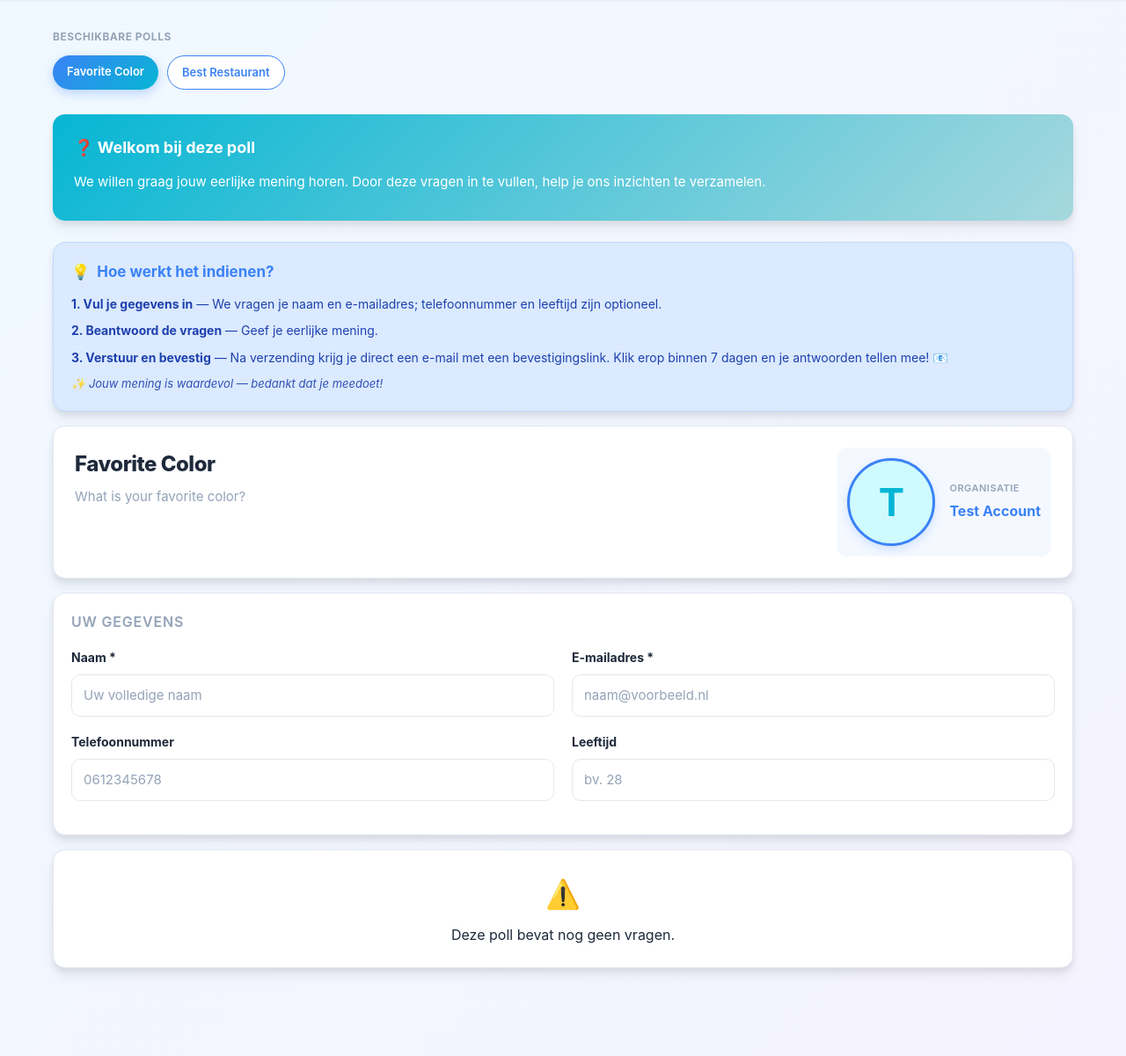
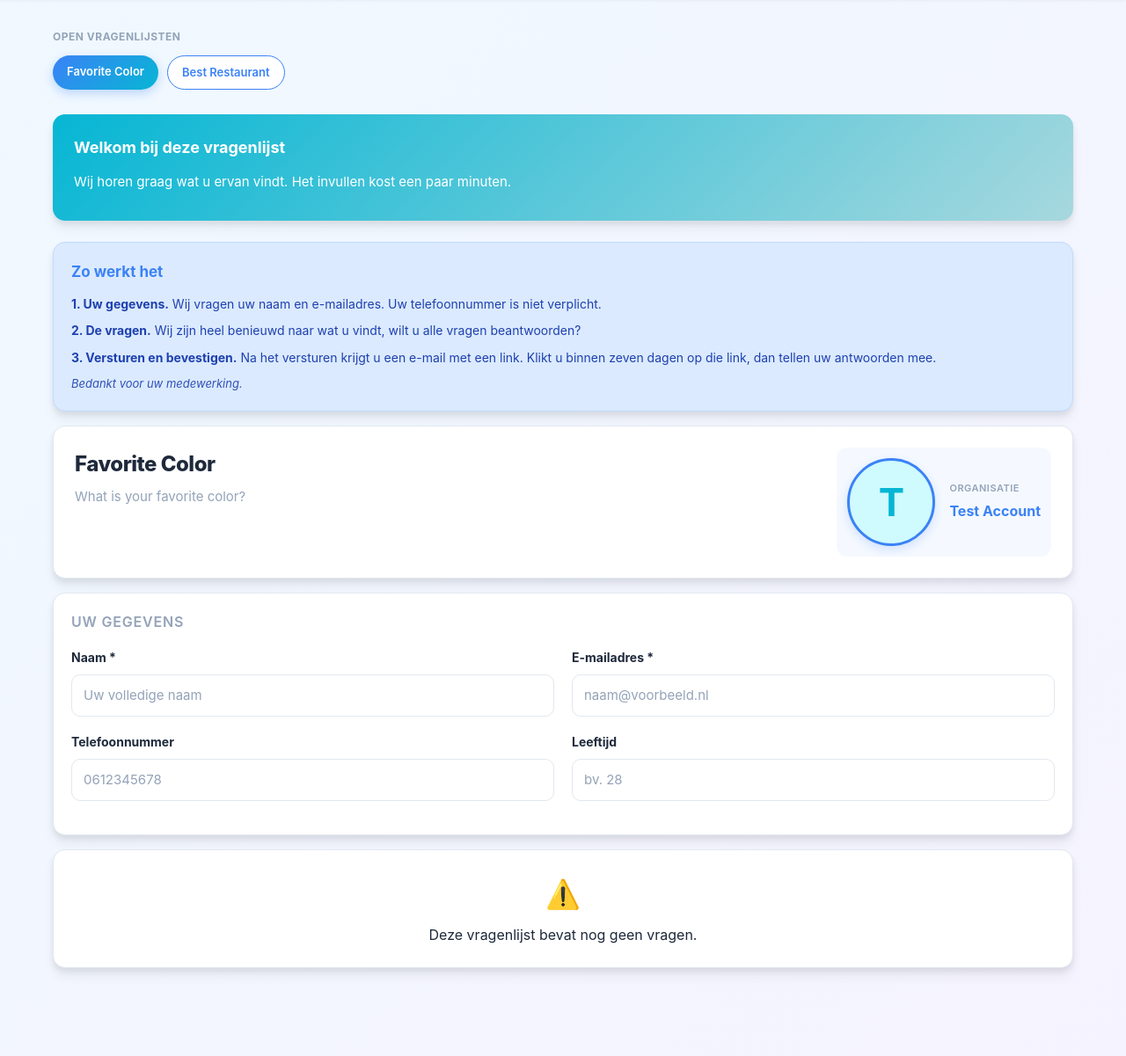
Before and after one commit to elementa-ermelo/Polls-Elementa, a Laravel app: page /polls/1 in a window 1280 px wide. Shown: the part 60-1261 px from the top of the page at 88% size. Run offline with Laravel 12, Linux system fonts and the light colour scheme; data comes from the database, SQL or seed files in the repository; data that the repository does not hold is empty.

Commit message:
Polls: teksten voor respondenten in u-vorm, rijen met alleen cijfers (ook 0-10) compact
Co-Authored-By: Claude Opus 5.5 <noreply@anthropic.com>

```diff
--- a/app/Http/Controllers/Public/PollController.php
+++ b/app/Http/Controllers/Public/PollController.php
@@ -70,7 +70,7 @@ class PollController extends Controller
         }
 
         if (! $poll->isOpen()) {
-            return back()->with('error', 'Deze poll is gesloten.');
+            return back()->with('error', 'Deze vragenlijst is gesloten.');
         }
 
         // Check access code if poll has one
@@ -83,7 +83,7 @@ class PollController extends Controller
 
         $questions = $poll->questions()->get();
         if ($questions->isEmpty()) {
-            return back()->with('error', 'Deze poll bevat geen vragen.');
+            return back()->with('error', 'Deze vragenlijst bevat geen vragen.');
         }
 
         $respondentName = $request->string('respondent_name')->toString();
@@ -175,20 +175,20 @@ class PollController extends Controller
                 'poll_id' => $poll->id,
                 'email' => $email,
             ]);
-            return back()->with('error', 'Je antwoorden konden niet worden opgeslagen. Probeer het nog een keer.')->withInput();
+            return back()->with('error', 'Uw antwoorden zijn niet opgeslagen. Probeert u het nog een keer.')->withInput();
         }
 
         if (! $needsConfirm) {
             return redirect()->route('polls.show', $poll)
-                ->with('success', '✓ Bedankt! Je antwoorden zijn opgeslagen.');
+                ->with('success', 'Bedankt. Uw antwoorden zijn opgeslagen.');
         }
 
         // Stem is opgeslagen — mail apart versturen
         try {
             $confirmUrl = route('polls.confirm', $token);
-            $message = "Hallo {$respondentName},\n\n";
-            $message .= "Bedankt voor het invullen van de poll '{$poll->title}'.\n\n";
-            $message .= "Bevestig je stem via deze link:\n";
+            $message = "Beste {$respondentName},\n\n";
+            $message .= "Bedankt voor het invullen van de vragenlijst '{$poll->title}'.\n\n";
+            $message .= "Uw antwoorden tellen mee zodra u ze bevestigt via deze link:\n";
             $message .= $confirmUrl . "\n\n";
             $message .= "Deze link is 7 dagen geldig.\n\n";
             $message .= "Met vriendelijke groeten,\n";
@@ -196,7 +196,7 @@ class PollController extends Controller
 
             Mail::raw($message, function ($m) use ($email, $respondentName, $poll) {
                 $m->to($email, $respondentName)
-                  ->subject("⏳ Bevestig je stem: {$poll->title}");
+                  ->subject("Bevestig uw antwoorden: {$poll->title}");
             });
 
             \Log::info("Bevestigingsmail verzonden", [
@@ -206,7 +206,7 @@ class PollController extends Controller
             ]);
 
             return redirect()->route('polls.show', $poll)
-                ->with('success', '✓ Je stem is opgeslagen! Check je mailbox voor de bevestigingslink.');
+                ->with('success', 'Uw antwoorden zijn opgeslagen. U krijgt een e-mail met een bevestigingslink. Ziet u die niet, kijk dan ook bij de ongewenste e-mail.');
         } catch (Throwable $e) {
             \Log::error("Mail verzenden mislukt: {$e->getMessage()}", [
                 'email' => $email,
@@ -214,7 +214,7 @@ class PollController extends Controller
             ]);
 
             return redirect()->route('polls.show', $poll)
-                ->with('success', '✓ Je stem is opgeslagen, maar de bevestigingsmail kon niet worden verzonden. Neem contact op met de organisator.');
+                ->with('success', 'Uw antwoorden zijn opgeslagen. De bevestigingsmail is niet verstuurd. Neemt u contact op met de organisator.');
         }
     }
 
@@ -223,17 +223,17 @@ class PollController extends Controller
         $vote = Vote::query()->where('confirmation_token', $token)->first();
 
         if (! $vote) {
-            return redirect()->route('polls.index')->with('error', 'Ongeldige of verlopen bevestigingslink.');
+            return redirect()->route('polls.index')->with('error', 'Deze bevestigingslink werkt niet of is verlopen.');
         }
 
         if ($vote->confirmation_sent_at && \Illuminate\Support\Carbon::parse($vote->confirmation_sent_at)->lt(now()->subDays(7))) {
-            return redirect()->route('polls.index')->with('error', 'Deze bevestigingslink is verlopen. Vul de vragenlijst opnieuw in om een nieuwe link te krijgen.');
+            return redirect()->route('polls.index')->with('error', 'Deze bevestigingslink is verlopen. Vult u de vragenlijst opnieuw in, dan krijgt u een nieuwe link.');
         }
 
         $poll = $vote->poll;
 
         if (! $poll || ! $poll->isOpen()) {
-            return redirect()->route('polls.index')->with('error', 'De poll is gesloten; bevestigen is niet meer mogelijk.');
+            return redirect()->route('polls.index')->with('error', 'De vragenlijst is gesloten. Bevestigen kan niet meer.');
         }
 
         // Confirm all votes for this poll+email (they all share the same respondent)
@@ -245,7 +245,7 @@ class PollController extends Controller
                 'confirmation_token' => null,
             ]);
 
-        return redirect()->route('polls.show', $poll)->with('success', 'Je stem is bevestigd en verwerkt.');
+        return redirect()->route('polls.show', $poll)->with('success', 'Uw antwoorden zijn bevestigd en tellen mee.');
     }
 
     public function verifyAccessCode(Poll $poll): RedirectResponse
@@ -253,7 +253,7 @@ class PollController extends Controller
         $code = strtoupper(str_replace(' ', '', request()->string('access_code')->toString()));
 
         if ($code !== $poll->access_code) {
-            return back()->with('error', 'Ongeldige toegangscode.');
+            return back()->with('error', 'Deze toegangscode is niet goed.');
         }
 
         session(["poll_access_{$poll->id}" => $code]);
--- a/resources/views/polls/show.blade.php
+++ b/resources/views/polls/show.blade.php
@@ -5,7 +5,7 @@
     {{-- Poll switcher --}}
     @if($allPolls->count() > 1)
     <div style="margin-bottom: 28px;">
-        <p style="margin: 0 0 12px; font-size: 12px; color: var(--muted); font-weight: 700; text-transform: uppercase; letter-spacing: 0.5px;">Beschikbare Polls</p>
+        <p style="margin: 0 0 12px; font-size: 12px; color: var(--muted); font-weight: 700; text-transform: uppercase; letter-spacing: 0.5px;">Open vragenlijsten</p>
         <div style="display: flex; gap: 10px; flex-wrap: wrap;">
             @foreach($allPolls as $p)
                 <a href="{{ route('polls.show', $p) }}"
@@ -24,35 +24,35 @@
 
     {{-- Introductie --}}
     <div class="card" style="margin-bottom:24px; padding:24px; background:linear-gradient(135deg, var(--accent) 0%, #a7d8de 100%); color:#fff; border:none;">
-        <h2 style="margin:0 0 12px; font-size:18px; font-weight:700; color:#fff;">❓ Welkom bij deze poll</h2>
+        <h2 style="margin:0 0 12px; font-size:18px; font-weight:700; color:#fff;">Welkom bij deze vragenlijst</h2>
         <p style="margin:0 0 8px; line-height:1.6; font-size:15px; color:#fff;">
-            We willen graag jouw eerlijke mening horen. Door deze vragen in te vullen, help je ons inzichten te verzamelen.
+            Wij horen graag wat u ervan vindt. Het invullen kost een paar minuten.
         </p>
     </div>
 
     {{-- Info over het proces --}}
     <div class="card" style="margin-bottom:16px; padding:20px; background:#dbeafe; border:1px solid #bfdbfe;">
         <h3 style="margin:0 0 12px; color:var(--primary); display:flex; align-items:center; gap:8px;">
-            <span>💡</span> Hoe werkt het indienen?
+            Zo werkt het
         </h3>
         <p style="margin:0 0 8px; color:#1e40af; font-size:14px; line-height:1.6;">
-            <strong>1. Vul je gegevens in</strong> — We vragen je naam en e-mailadres; telefoonnummer en leeftijd zijn optioneel.
+            <strong>1. Uw gegevens.</strong> Wij vragen uw naam en e-mailadres. Uw telefoonnummer is niet verplicht.
         </p>
         <p style="margin:0 0 8px; color:#1e40af; font-size:14px; line-height:1.6;">
-            <strong>2. Beantwoord de vragen</strong> — Geef je eerlijke mening.
+            <strong>2. De vragen.</strong> Wij zijn heel benieuwd naar wat u vindt, wilt u alle vragen beantwoorden?
         </p>
         @if($poll->requires_confirmation)
         <p style="margin:0 0 8px; color:#1e40af; font-size:14px; line-height:1.6;">
-            <strong>3. Verstuur en bevestig</strong> — Na verzending krijg je direct een e-mail met een bevestigingslink.
-            Klik erop binnen 7 dagen en je antwoorden tellen mee! 📧
+            <strong>3. Versturen en bevestigen.</strong> Na het versturen krijgt u een e-mail met een link.
+            Klikt u binnen zeven dagen op die link, dan tellen uw antwoorden mee.
         </p>
         @else
         <p style="margin:0 0 8px; color:#1e40af; font-size:14px; line-height:1.6;">
-            <strong>3. Verstuur</strong> — Je antwoorden tellen direct mee.
+            <strong>3. Versturen.</strong> Uw antwoorden tellen direct mee.
         </p>
         @endif
         <p style="margin:0; color:#1e40af; font-size:13px; opacity:0.9; font-style:italic;">
-            ✨ Jouw mening is waardevol — bedankt dat je meedoet!
+            Bedankt voor uw medewerking.
         </p>
     </div>
 
@@ -95,8 +95,8 @@
     @if($needsAccessCode)
         {{-- Access Code Form --}}
         <div class="card" style="margin-bottom:16px; padding:20px; background:#fef3c7; border:2px solid #fbbf24;">
-            <h2 style="margin:0 0 12px; font-size:16px; color:#92400e; font-weight:600;">🔐 Toegangscode vereist</h2>
-            <p style="margin:0 0 16px; color:#b45309; font-size:14px;">Deze poll is beveiligd. Voer de toegangscode in om deel te nemen.</p>
+            <h2 style="margin:0 0 12px; font-size:16px; color:#92400e; font-weight:600;">Toegangscode</h2>
+            <p style="margin:0 0 16px; color:#b45309; font-size:14px;">Voor deze vragenlijst heeft u een toegangscode nodig. Vul de code in om te beginnen.</p>
 
             @if($errors->has('error'))
                 <div style="padding:12px; background:#fee2e2; border:1px solid #fecaca; border-radius:8px; margin-bottom:12px; color:#991b1b; font-size:14px;">
@@ -106,10 +106,10 @@
 
             <form method="post" action="{{ route('polls.verify-access-code', $poll) }}" style="display:flex; gap:8px;">
                 @csrf
-                <input type="text" name="access_code" placeholder="Voer code in..."
+                <input type="text" name="access_code" placeholder="Code"
                     style="flex:1; padding:10px 12px; border:1px solid #fbbf24; border-radius:6px; font-size:14px; text-transform:uppercase;"
                     required autofocus>
-                <button type="submit" class="btn btn-primary" style="padding:10px 20px; white-space:nowrap;">Verifiëren</button>
+                <button type="submit" class="btn btn-primary" style="padding:10px 20px; white-space:nowrap;">Verder</button>
             </form>
         </div>
     @elseif($poll->isOpen())
@@ -194,8 +194,8 @@
                         </div>
 
                     @else
-                        @php($isScore = $question->type === \App\Support\PollType::SCORE_1_10)
-                        <div class="choice-grid{{ $isScore ? ' choice-grid--score' : '' }}">
+                        @php($isScore = $question->options->isNotEmpty() && $question->options->every(fn ($o) => ctype_digit((string) $o->label)))
+                        <div class="choice-grid{{ $isScore ? ' choice-grid--score' : '' }}"@if($isScore) style="--n: {{ $question->options->count() }};"@endif>
                             @if($question->options && $question->options->count() > 0)
                                 @foreach($question->options as $option)
                                     @php($oid = 'q'.$question->id.'_o'.$option->id)
@@ -210,7 +210,7 @@
                                 <p style="color:var(--muted); font-size:14px;">Geen antwoordopties beschikbaar.</p>
                             @endif
                         </div>
-                        @if($isScore)
+                        @if($question->type === \App\Support\PollType::SCORE_1_10)
                             <div class="score-hint"><span>1 = heel slecht</span><span>10 = uitstekend</span></div>
                         @endif
                     @endif
@@ -225,20 +225,20 @@
                 <div class="card" style="padding:20px; text-align:center;">
                     <p style="margin:0 0 14px; color:var(--muted); font-size:14px;">
                         @if($poll->requires_confirmation)
-                            Na het versturen ontvangt u een bevestigingsmail om uw antwoorden te bevestigen.
+                            Na het versturen ontvangt u een e-mail. Klik op de link in die mail om uw antwoorden te bevestigen.
                         @else
                             U kunt de lijst één keer per e-mailadres invullen.
                         @endif
                     </p>
                     <button type="submit" class="btn btn-primary"
                             style="padding:12px 40px; font-size:16px; border-radius:10px; width:100%; max-width:360px;">
-                        Verstuur mijn antwoorden →
+                        Antwoorden versturen
                     </button>
                 </div>
             @else
                 <div class="card" style="padding:24px; text-align:center;">
                     <p style="font-size:32px; margin:0 0 8px;">⚠️</p>
-                    <p style="margin:0; font-size:16px;">Deze poll bevat nog geen vragen.</p>
+                    <p style="margin:0; font-size:16px;">Deze vragenlijst bevat nog geen vragen.</p>
                 </div>
             @endif
         </form>
@@ -246,13 +246,13 @@
     @elseif($poll->opens_at && now()->lt($poll->opens_at))
         <div class="card" style="padding:24px; text-align:center;">
             <p style="font-size:32px; margin:0 0 8px;">📅</p>
-            <p style="margin:0; font-size:16px;">Deze poll is nog niet open.<br>
+            <p style="margin:0; font-size:16px;">Deze vragenlijst is nog niet open.<br>
             <strong>Start op {{ $poll->opens_at->format('d-m-Y \o\m H:i') }}</strong></p>
         </div>
     @else
         <div class="card" style="padding:24px; text-align:center;">
             <p style="font-size:32px; margin:0 0 8px;">🔒</p>
-            <p style="margin:0; font-size:16px;">Deze poll is gesloten. Bedankt voor uw interesse.</p>
+            <p style="margin:0; font-size:16px;">Deze vragenlijst is gesloten.</p>
         </div>
     @endif
 
@@ -299,7 +299,7 @@
 
     /* Cijfers 1-10: één rij op breed scherm, twee rijen van vijf op de telefoon */
     .choice-grid--score {
-        grid-template-columns: repeat(10, minmax(0, 1fr));
+        grid-template-columns: repeat(var(--n, 10), minmax(0, 1fr));
         gap: 6px;
     }
     .choice-grid--score .choice-lbl {
@@ -320,6 +320,7 @@
     }
     @media (max-width: 520px) {
         .choice-grid--score { grid-template-columns: repeat(5, minmax(0, 1fr)); }
+        .choice-grid--score[style*="--n: 11"] { grid-template-columns: repeat(6, minmax(0, 1fr)); }
     }
 
     /* Sterren */
```
Also changed, not shown: resources/views/polls/index.blade.php (+18 -19 lines).
